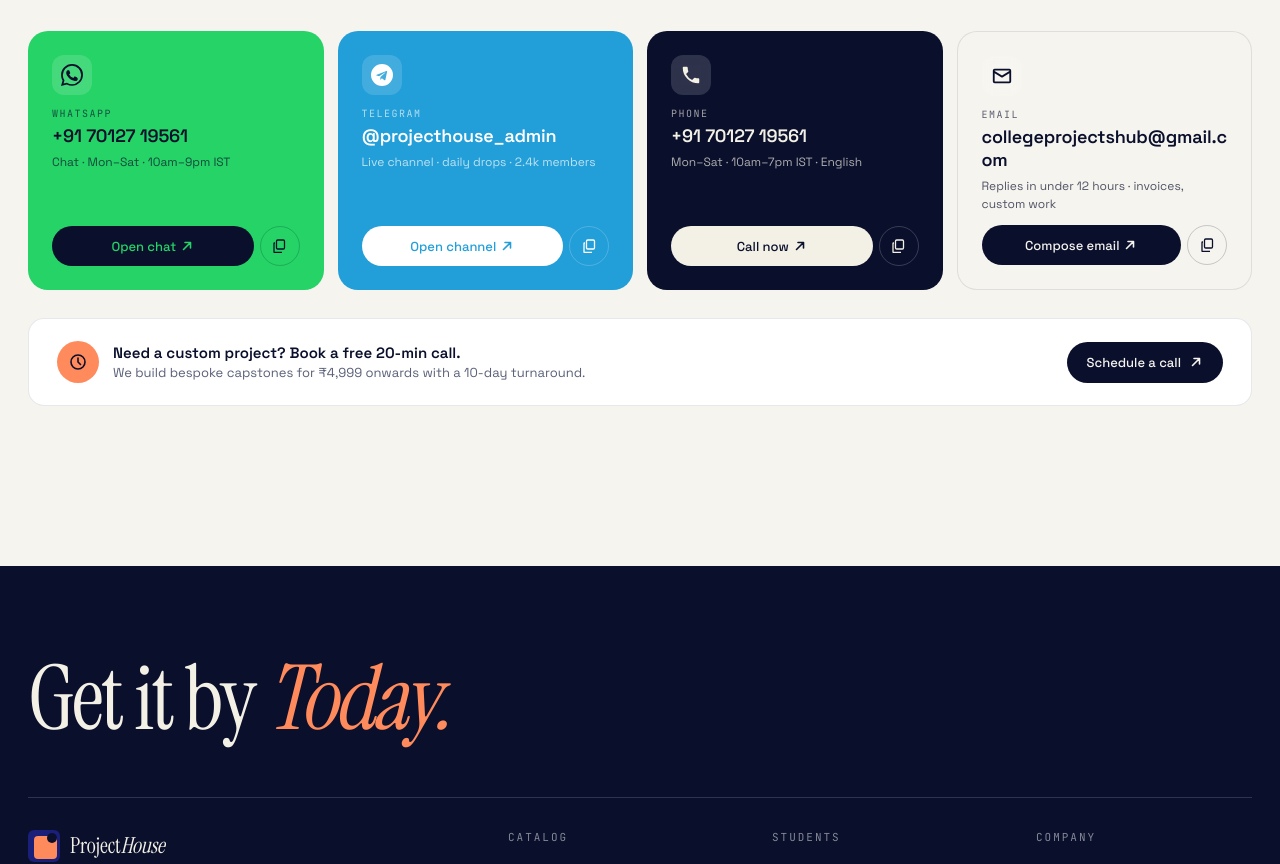
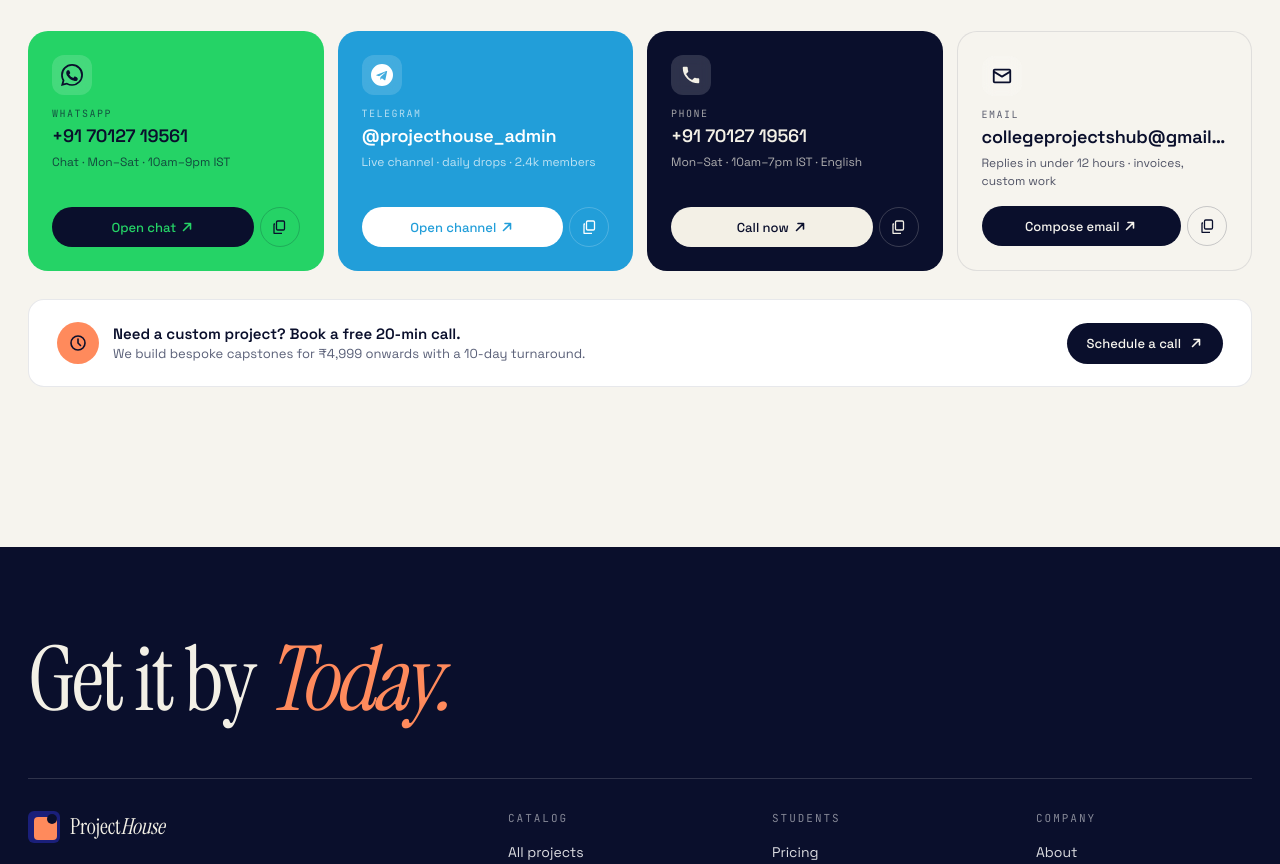
Before and after one commit to smash-cracker/projecthouse-v2, a Next.js app: page / in a window 1280 px wide. Shown: the part 4680-5544 px from the top of the page. Built offline with nearby package versions, Linux system fonts and the light colour scheme; no server answers.

Commit message:
fix: mail ui wrap

```diff
--- a/components/features/Contact.tsx
+++ b/components/features/Contact.tsx
@@ -156,7 +156,7 @@
                 >
                   {h.name}
                 </div>
-                <div style={{ fontSize: isMobile ? 13 : 18, fontWeight: 600, marginTop: 4, letterSpacing: "-.01em", wordBreak: "break-word" }}>
+                <div style={{ fontSize: isMobile ? 13 : 18, fontWeight: 600, marginTop: 4, letterSpacing: "-.01em", whiteSpace: "nowrap", overflow: "hidden", textOverflow: "ellipsis" }}>
                   {h.handle}
                 </div>
                 {!isMobile && (
```
